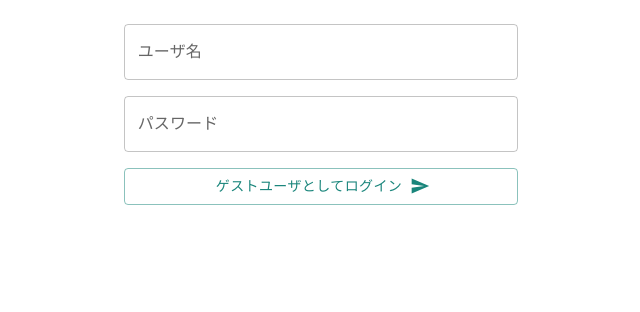
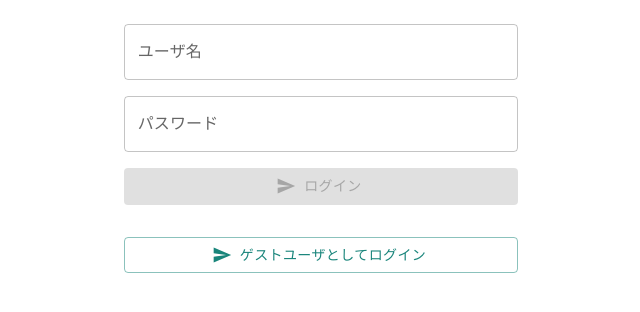
Before and after one commit to tombee-studio/emonotate-app, a React (Create React App) app: page /app/login in a window 1280 px wide. Shown: the top 312 px of the page, without its empty margins (319-959 px from the left). Built offline with nearby package versions, Linux system fonts and the light colour scheme; no server answers.

Commit message:
ボタンの配置を変更しました

```diff
--- a/src/components/login-page/LoginComponent.js
+++ b/src/components/login-page/LoginComponent.js
@@ -1,11 +1,11 @@
 import React, { useState } from "react";
 import {
     FormGroup,
-    ButtonGroup,
     TextField,
     FormHelperText,
     Button,
     Stack,
+    Box,
 } from "@mui/material";
 import Alert from '@mui/material/Alert';
 import IconButton from '@mui/material/IconButton';
@@ -67,23 +67,11 @@ const LoginComponent = props => {
             });
     };
 
-    const createButtons = () => {
-        if(username == "" && password == "") {
-            return <Button variant="outlined" color="secondary" endIcon={<SendIcon />} onClick={loginGuestAction}>
-                ゲストユーザとしてログイン
-            </Button>;
-        } else {
-            return <Button disabled={
-                !(username != "" && password != "")
-            } variant="contained" endIcon={<SendIcon />} onClick={loginAction}>
-                ログイン
-            </Button>;
-        }
-    };
-
     return (
         <FormGroup>
-            <Stack direction="column" spacing={1}>
+            <Stack direction="column" spacing={4}>
+                <Box>
+                    <Stack spacing={1} direction="column">
                         <Collapse in={open}>
                             <Alert
                                 severity="error"
@@ -118,7 +106,24 @@ const LoginComponent = props => {
                             onChange={ev => setPassword(ev.target.value)} />
                         <FormHelperText></FormHelperText>
 
-                {createButtons()}
+                        <Button disabled={
+                            !(username != "" && password != "")
+                        } variant="contained" startIcon={<SendIcon />} onClick={loginAction}>
+                            ログイン
+                        </Button>
+                    </Stack>
+                </Box>
+                <Box>
+                    <Stack spacing={1} direction="column">
+                        <Button
+                            variant="outlined"
+                            color="secondary"
+                            startIcon={<SendIcon />}
+                            onClick={loginGuestAction} >
+                            ゲストユーザとしてログイン
+                        </Button>
+                    </Stack>
+                </Box>
             </Stack>
         </FormGroup>
     );
```
Lines whose indentation alone changed are shown as unchanged.
